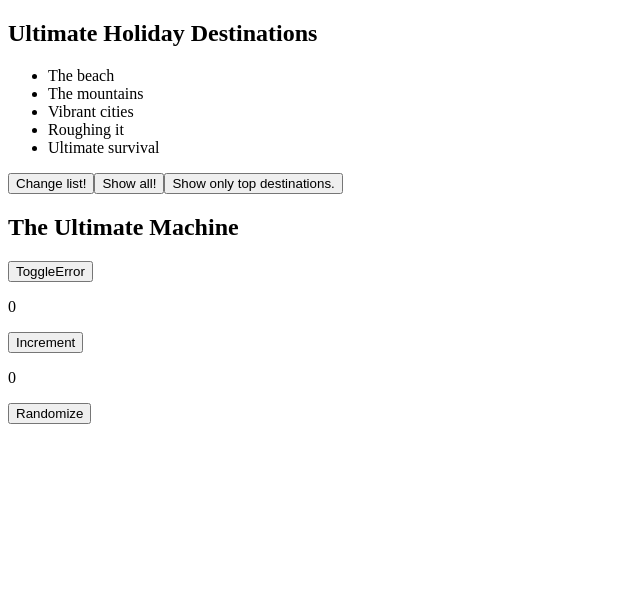
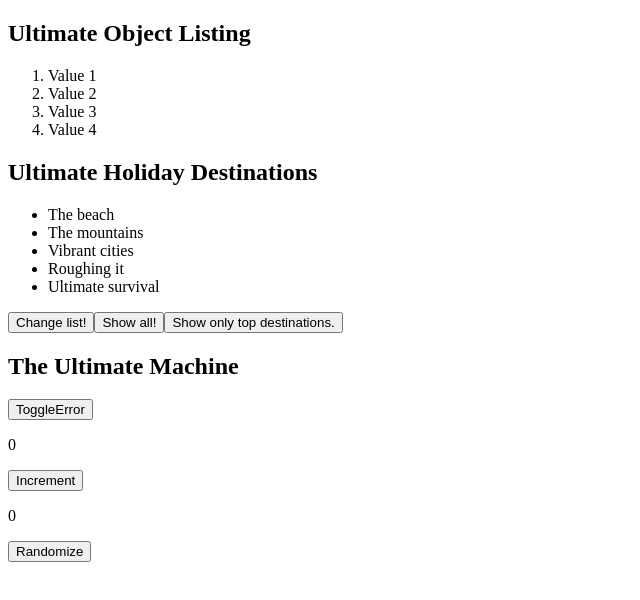
Before and after one commit to 2rohityadav/UltimateCourse-reactjs-basics, a React (Create React App) app: page / in a window 1280 px wide. Shown: the top 600 px of the page, without its empty margins (0-640 px from the left). Built offline with nearby package versions, Linux system fonts and the light colour scheme.

Commit message:
mapping an object to view

```diff
--- a/src/App.js
+++ b/src/App.js
@@ -1,11 +1,13 @@
 import React, { Fragment } from "react";
 import Counter from "./Counter";
 import Random from "./Random";
+import UltimateHolidayList from "./UltimateHolidayList";
+import UltimateList from "./UltimateList";
 import UltimateMachine from "./UltimateMachine";
-import UltimateHolidayList from "./UltimateHolidayList";
 
 const App = () => (
   <Fragment>
+    <UltimateList />
     <UltimateHolidayList />
     <UltimateMachine />
     <Counter />
--- /dev/null
+++ b/src/UltimateList.js
@@ -0,0 +1,23 @@
+import React, { Fragment } from 'react';
+const sourceObj = {
+    val1: 'Value 1',
+    val2: 'Value 2',
+    val3: 'Value 3',
+    val4: 'Value 4'
+};
+
+const UltimateList = () => {
+    return (
+        <section>
+            <h1>Ultimate Object Listing</h1>
+            <ol>
+                {Object.keys(sourceObj).map(key =>
+                    <Fragment key={key}>
+                        <li>{sourceObj[key]}</li>
+                    </Fragment>)}
+            </ol>
+        </section>
+    )
+}
+
+export default UltimateList;
```
